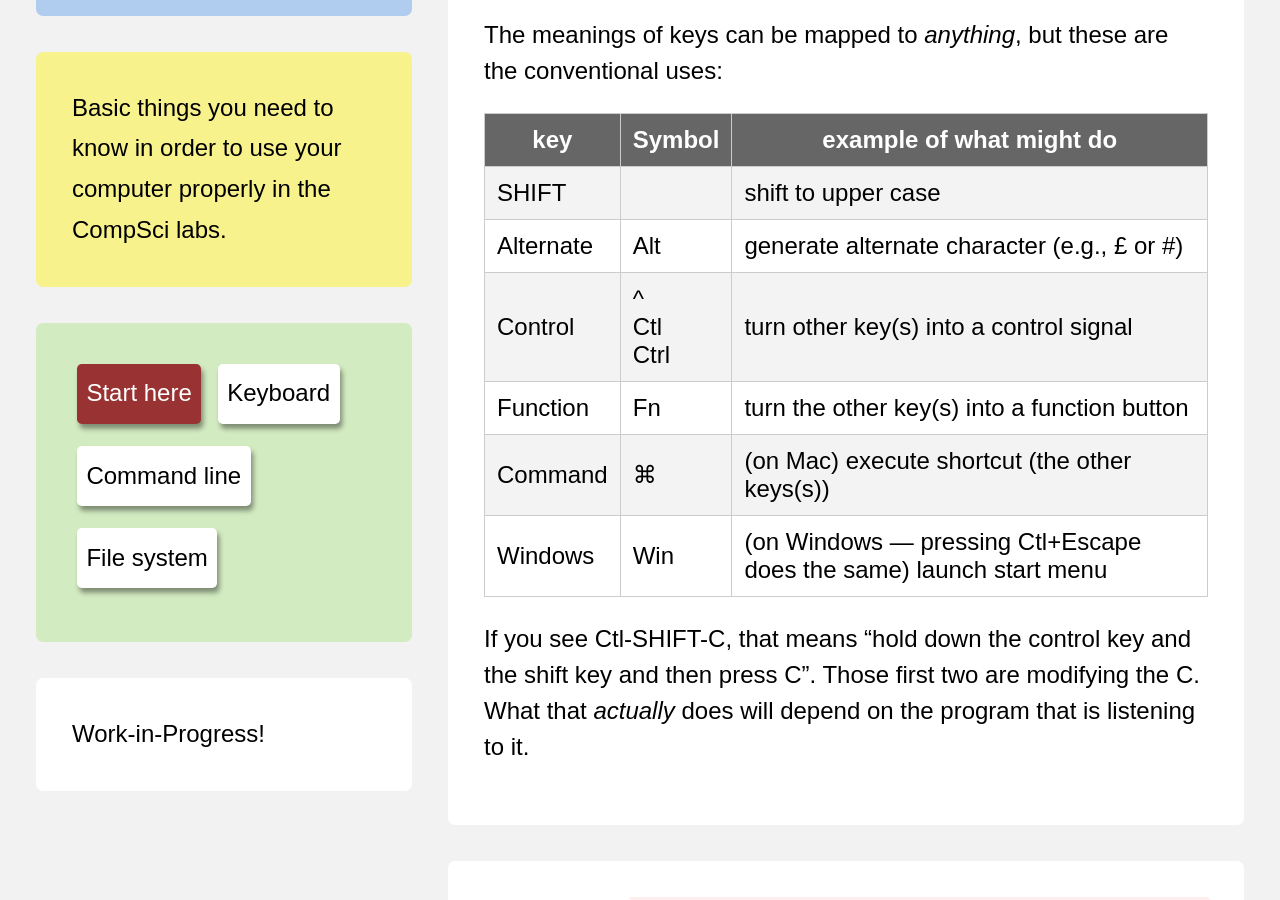
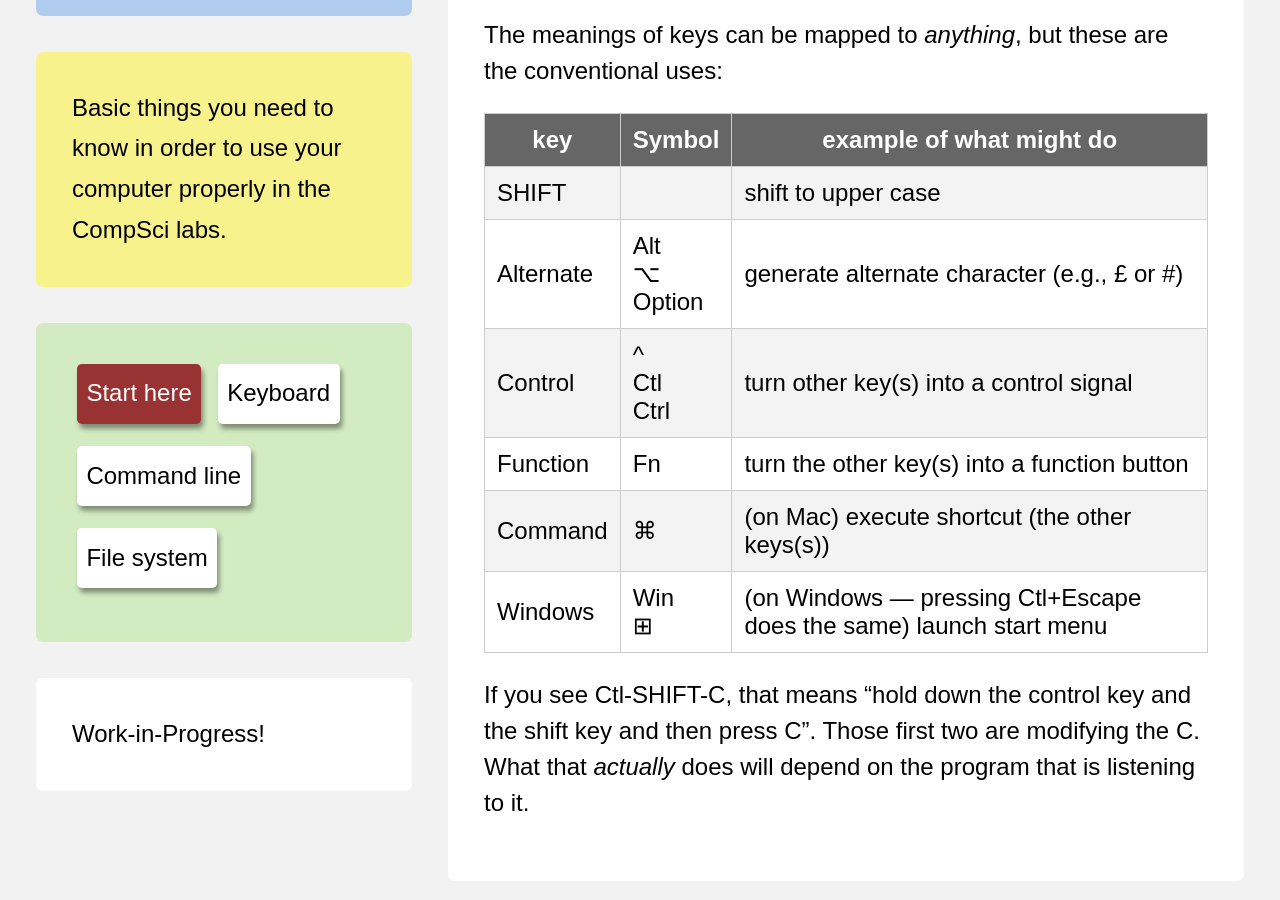
Before and after one commit to davewhiteland/compsci-superbasics, a Jekyll site: the page built from collections/_keyboard/combos.md, in a window 1280 px wide and 900 px high, scrolled down 421 px. Built offline with Jekyll 4.4.1, drawn with Linux system fonts in a browser that asks for light colours.

Commit message:
add some pretty keys to combo key page

```diff
--- a/collections/_keyboard/combos.md
+++ b/collections/_keyboard/combos.md
@@ -14,10 +14,10 @@ conventional uses:
 | key      | Symbol  | example of what might do               |
 | -------- | ------- | -------------------------------------- |
 | SHIFT    |         | shift to upper case                        |
-| Alternate | Alt    | generate alternate character (e.g., £ or #)    |
+| Alternate | Alt <br>⌥ <br> Option  | generate alternate character (e.g., £ or #)    |
 | Control  | ^ <br> Ctl <br> Ctrl | turn other key(s) into a control signal   |
 | Function | Fn      | turn the other key(s) into a function button    |
 | Command  | ⌘       | (on Mac) execute shortcut (the other keys(s)) |
-| Windows  | Win     | (on Windows — pressing Ctl+Escape does the same) launch start menu   |
+| Windows  | Win  <br> ⊞  | (on Windows — pressing Ctl+Escape does the same) launch start menu   |
 
 If you see Ctl-SHIFT-C, that means "hold down the control key and the shift key and then press C". Those first two are modifying the C.  What that _actually_ does will depend on the program that is listening to it.
```
